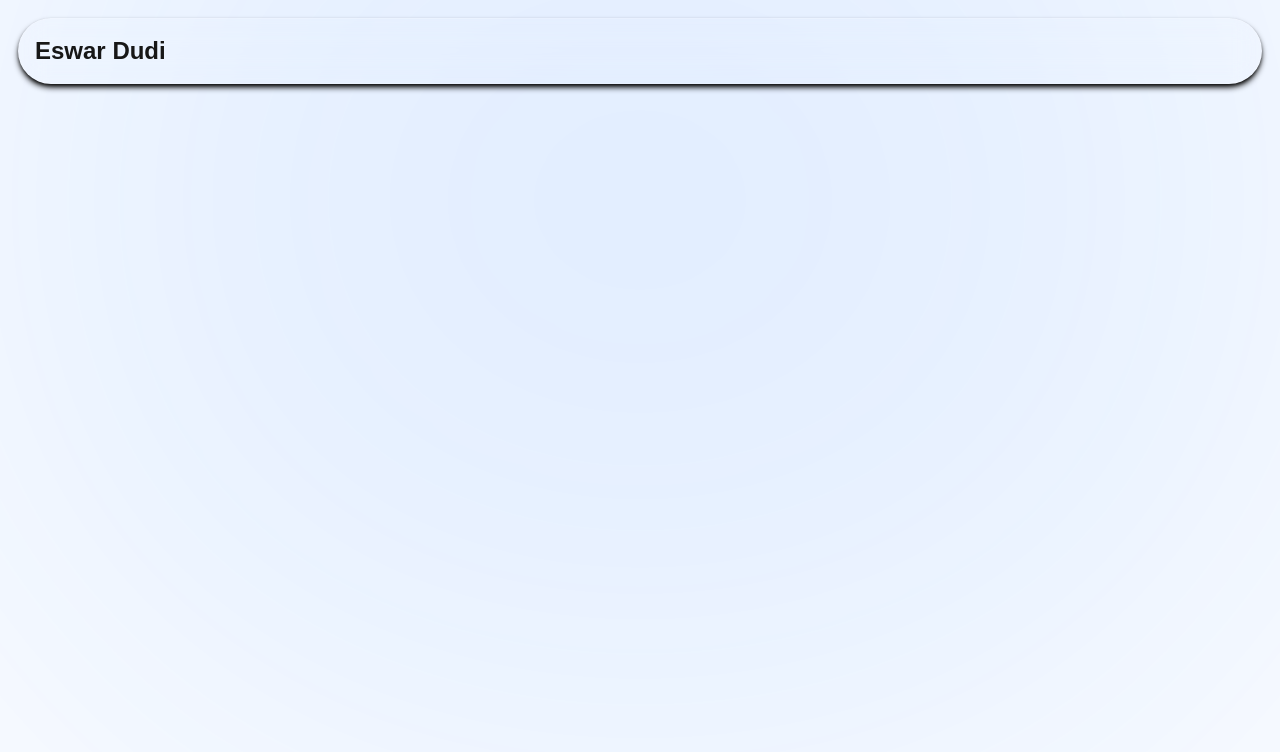
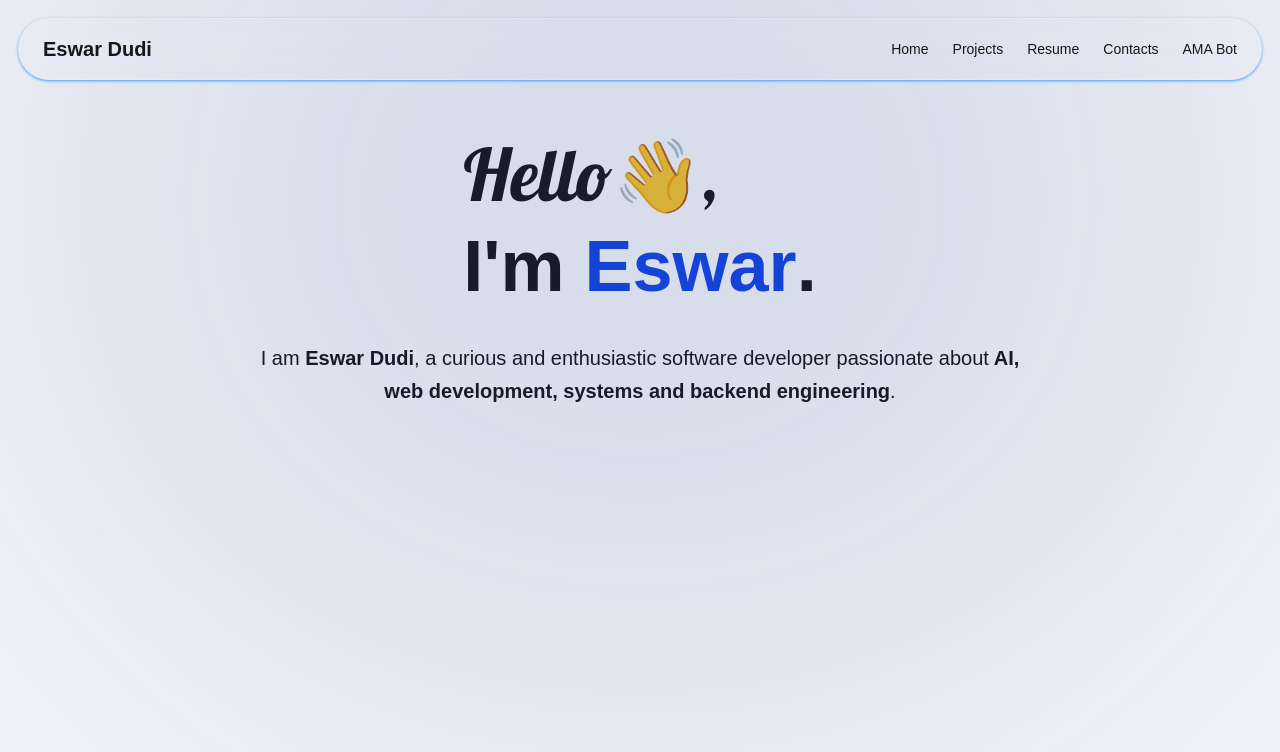
Before and after one commit to eswar-7116/portfolio, a Next.js app: page / in a window 1280 px wide. Shown: the top 752 px of the page. Built offline with nearby package versions, Linux system fonts and the light colour scheme.

Commit message:
feat: add Navbar and Hero

```diff
--- a/src/app/globals.css
+++ b/src/app/globals.css
@@ -33,15 +33,30 @@ body {
 
   50% {
     scale: 1.5;
-    opacity: 0.5;
+    opacity: 0.55;
   }
 
   100% {
     scale: 2;
-    opacity: 0.3;
+    opacity: 0.4;
   }
 }
 
 .animate-ball-expand {
-  animation: ball-expand 5s ease-out forwards;
+  animation: ball-expand 3s ease-out forwards;
 }
+
+@keyframes slide-down {
+  0% {
+    opacity: 0;
+    transform: translateY(-10px);
+  }
+  100% {
+    opacity: 1;
+    transform: translateY(0);
+  }
+}
+
+.animate-slide-down {
+  animation: slide-down 0.3s ease-out;
+}
--- a/src/app/layout.tsx
+++ b/src/app/layout.tsx
@@ -1,6 +1,7 @@
 import type { Metadata } from "next";
 import { Geist, Geist_Mono } from "next/font/google";
 import "./globals.css";
+import NavBar from "@/components/layout/NavBar";
 
 const geistSans = Geist({
   variable: "--font-geist-sans",
@@ -14,7 +15,7 @@ const geistMono = Geist_Mono({
 
 export const metadata: Metadata = {
   title: "Eswar Dudi",
-  description: "Aspiring Software Engineer | CS Undergrad passionate about web development, computer networking and system, and building scalable applications.",
+  description: "The developer portfolio of Eswar Dudi",
 };
 
 export default function RootLayout({
@@ -27,6 +28,12 @@ export default function RootLayout({
       <body
         className={`${geistSans.variable} ${geistMono.variable} antialiased`}
       >
+        {/* Blue ball */}
+        <div className="fixed top-0 left-1/2 -translate-x-1/2 w-1/2 h-1/2 rounded-full bg-blend-color bg-blue-900 blur-[200px] opacity-40 animate-ball-expand pointer-events-none" />
+
+        {/* Navbar */}
+        <NavBar />
+
         {children}
       </body>
     </html>
--- a/src/app/page.tsx
+++ b/src/app/page.tsx
@@ -1,12 +1,10 @@
+import About from "@/components/layout/About";
+
 export default function Home() {
   return (
-    <main className="w-full h-full">
-      <div className="fixed top-0 left-1/2 -translate-x-1/2 w-1/2 h-1/2 rounded-full bg-blue-500 blur-[200px] opacity-40 animate-ball-expand" />
-      <div className="sticky top-0 z-10 p-0.5">
-        <nav className="rounded-full p-4 m-4 bg-transparent/30 backdrop-blur-md border border-white/20 shadow-md shadow-black">
-          <span className="text-2xl font-semibold">Eswar Dudi</span>
-        </nav>
-      </div>
+    <main className="w-full h-full px-20">
+      {/* About */}
+      <About />
     </main>
   );
 }
--- /dev/null
+++ b/src/components/layout/About.tsx
@@ -0,0 +1,25 @@
+import lobster from "@/fonts/lobster";
+
+export default function About() {
+  return (
+    <>
+      <div className="w-full p-10 flex flex-col items-center justify-center">
+        <div>
+          <h1 className={`text-7xl ${lobster.className}`}>
+            Hello👋,
+          </h1>
+          <div className="mt-5 flex items-center text-7xl font-semibold">
+            I'm&nbsp;<span className="text-blue-700">Eswar</span>.
+          </div>
+        </div>
+      </div>
+
+      <div className="text-xl max-w-3xl mx-auto text-center leading-relaxed">
+        <p>
+          I am <b>Eswar Dudi</b>, a curious and enthusiastic software developer passionate about
+          <b> AI, web development, systems and backend engineering</b>.
+        </p>
+      </div>
+    </>
+  );
+}
--- /dev/null
+++ b/src/components/layout/NavBar.tsx
@@ -0,0 +1,58 @@
+"use client";
+
+import { useState } from "react";
+import { Menu, X } from "lucide-react";
+
+const navLinks = [
+  { label: "Home", href: "/" },
+  { label: "Projects", href: "#projects" },
+  { label: "Resume", href: "/Eswar_Dudi.pdf", target: "_blank" },
+  { label: "Contacts", href: "#contact" },
+  { label: "AMA Bot", href: "#ama-bot" },
+];
+
+export default function NavBar() {
+  const [open, setOpen] = useState(false);
+
+  return (
+    <div className="sticky top-0 z-10 p-0.5">
+      <nav className="rounded-full p-4 px-6 m-4 bg-transparent/30 backdrop-blur-md border border-white/20 shadow-sm shadow-blue-400 flex justify-between items-center">
+        {/* Name */}
+        <span className="md:text-xl text-md font-semibold">Eswar Dudi</span>
+
+        {/* Desktop Menu */}
+        <div className="hidden md:flex gap-6 md:text-md text-sm">
+          {navLinks.map(({ label, href, target }) => (
+            <a key={label} href={href} target={target ?? "_self"}>
+              {label}
+            </a>
+          ))}
+        </div>
+
+        {/* Mobile Menu */}
+        <button
+          className="md:hidden flex items-center"
+          onClick={() => setOpen(!open)}
+        >
+          {open ? <X size={24} /> : <Menu size={24} />}
+        </button>
+      </nav>
+
+      {/* Mobile Dropdown */}
+      {open && (
+        <div className="md:hidden flex flex-col items-center gap-4 pb-4 animate-slide-down text-md">
+          {navLinks.map(({ label, href, target }) => (
+            <a
+              key={label}
+              href={href}
+              target={target ?? "_self"}
+              onClick={() => setOpen(false)}
+            >
+              {label}
+            </a>
+          ))}
+        </div>
+      )}
+    </div>
+  );
+}
```
Also changed, not shown: package.json (+7 -6 lines), 1 other file (tests, documents, lock files or other folders).
